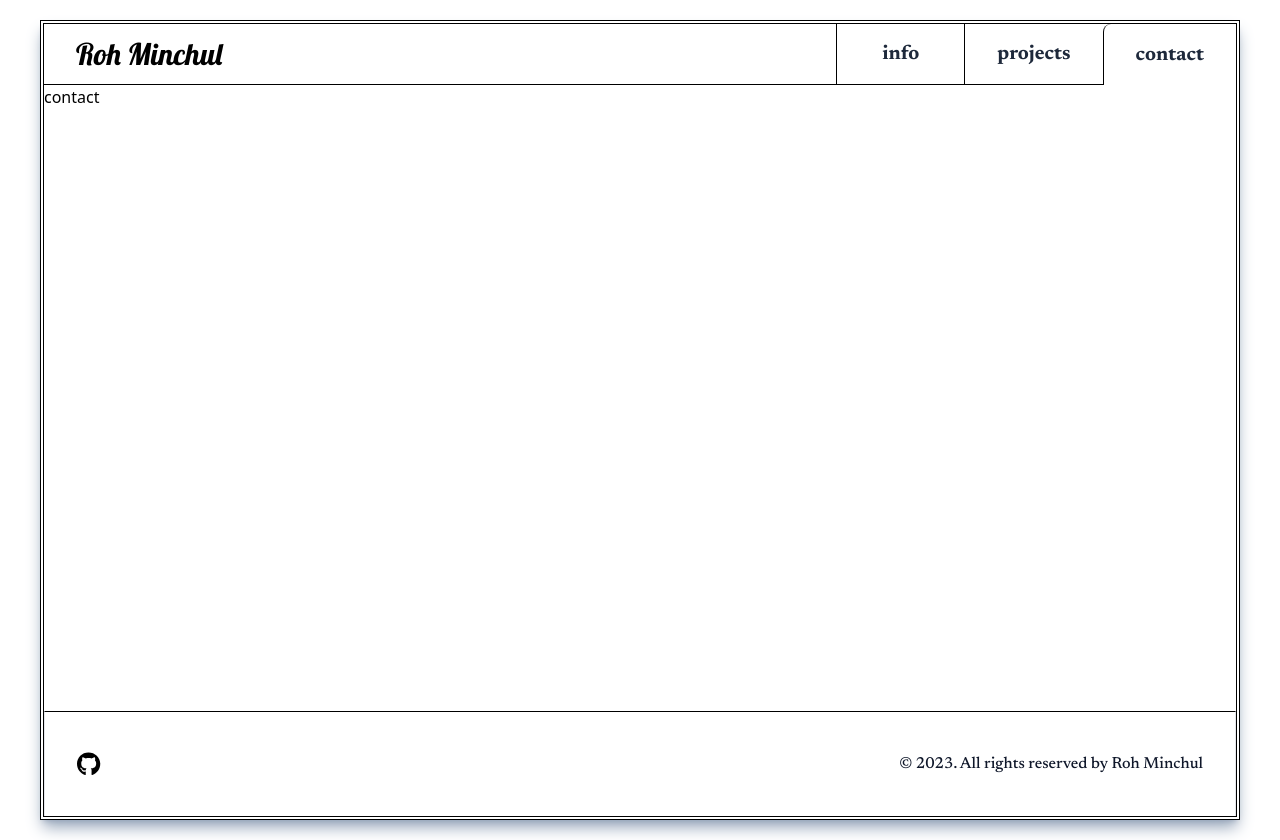
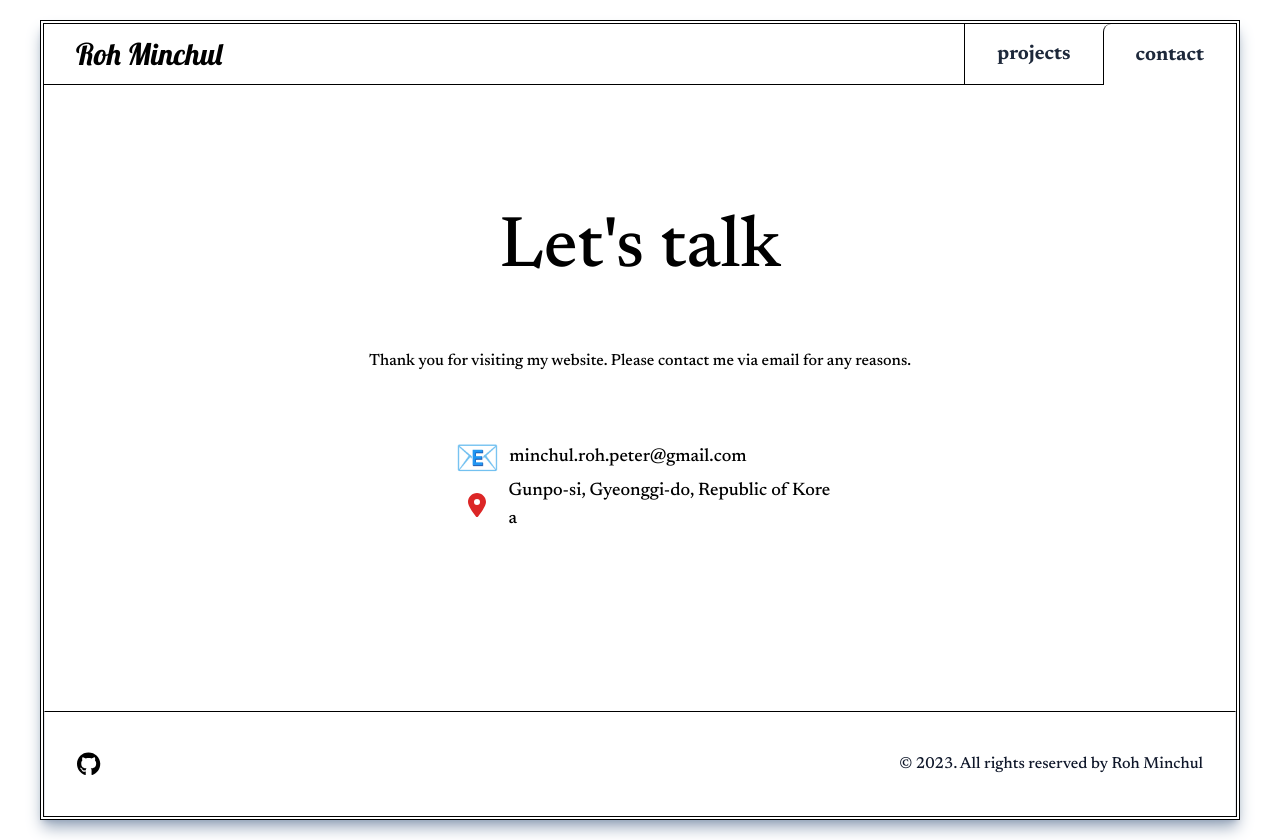
Before and after one commit to Peter-Roh/homepage, a React (Vite) app: page /contact in a window 1280 px wide. Built offline with nearby package versions, Linux system fonts and the light colour scheme.

Commit message:
renew homepage with react with vite

```diff
--- a/package.json
+++ b/package.json
@@ -15,6 +15,7 @@
     "@formkit/auto-animate": "^0.7.0",
     "@fortawesome/fontawesome-svg-core": "^6.4.2",
     "@fortawesome/free-brands-svg-icons": "^6.4.2",
+    "@fortawesome/free-solid-svg-icons": "^6.4.2",
     "@fortawesome/react-fontawesome": "^0.2.0",
     "@reduxjs/toolkit": "^1.9.5",
     "react": "^18.2.0",
--- a/src/App.tsx
+++ b/src/App.tsx
@@ -1,7 +1,6 @@
 import { Routes, Route } from "react-router-dom";
 import Layout from "./components/Layout";
 import Home from "./pages/Home";
-import Info from "./pages/Info";
 import Projects from "./pages/Projects";
 import Shopaholic from "./pages/Shopaholic";
 import Contact from "./pages/Contact";
@@ -13,7 +12,6 @@ function App() {
       <Routes>
         <Route element={<Layout />}>
           <Route path="/" index element={<Home />} />
-          <Route path="/info" index element={<Info />} />
           <Route path="/projects" element={<Projects />} />
           <Route path="/projects/shopaholic" element={<Shopaholic />} />
           <Route path="/contact" element={<Contact />} />
--- a/src/components/Header.tsx
+++ b/src/components/Header.tsx
@@ -18,10 +18,6 @@ function Header() {
 
   const menus: menu[] = useMemo(
     () => [
-      {
-        name: "Info",
-        url: "/info",
-      },
       {
         name: "Projects",
         url: "/projects",
--- a/src/components/Modal.tsx
+++ b/src/components/Modal.tsx
@@ -4,11 +4,6 @@ function Modal() {
   return (
     <>
       <div className="dropdown-content absolute right-0 top-[3.55rem] z-10 w-full lg:hidden">
-        <Link to="/info">
-          <div className="flex w-full items-center justify-start border border-b-[1px] border-b-black bg-white py-3 pl-6 font-newsreader text-xl font-semibold lowercase">
-            Info
-          </div>
-        </Link>
         <Link to="/projects">
           <div className="flex w-full items-center justify-start border border-b-[1px] border-b-black bg-white py-3 pl-6 font-newsreader text-xl font-semibold lowercase">
             Projects
--- a/src/pages/404.tsx
+++ b/src/pages/404.tsx
@@ -1,17 +1,6 @@
 import { Helmet } from "react-helmet-async";
-import { useAppDispatch } from "../redux/hooks";
-import { useEffect } from "react";
-import { resetModal } from "../redux/modal";
 
 function NotFound() {
-  const dispatch = useAppDispatch();
-
-  useEffect(() => {
-    return () => {
-      dispatch(resetModal());
-    };
-  }, []);
-
   return (
     <>
       <Helmet>
--- a/src/pages/Contact.tsx
+++ b/src/pages/Contact.tsx
@@ -2,6 +2,8 @@ import { Helmet } from "react-helmet-async";
 import { useAppDispatch } from "../redux/hooks";
 import { useEffect } from "react";
 import { resetModal } from "../redux/modal";
+import { FontAwesomeIcon } from "@fortawesome/react-fontawesome";
+import { faLocationDot } from "@fortawesome/free-solid-svg-icons";
 
 function Contact() {
   const dispatch = useAppDispatch();
@@ -17,7 +19,43 @@ function Contact() {
       <Helmet>
         <title>Roh Minchul | Contact</title>
       </Helmet>
-      <div>contact</div>
+      <div>
+        <div className="flex-x-center mt-32">
+          <p className="text-center font-newsreader text-7xl">
+            Let&apos;s talk
+          </p>
+        </div>
+        <div className="flex-x-center mt-16 px-4">
+          <p className="text-center font-newsreader">
+            Thank you for visiting my website. Please contact me via email for
+            any reasons.
+          </p>
+        </div>
+        <div className="flex-y-center mx-auto mt-16 w-fit lg:w-1/3">
+          <div>
+            <div className="flex items-center justify-start break-all px-1">
+              <span role="img" aria-label="email" className="w-16 text-center">
+                <p className="text-4xl">📧</p>
+              </span>
+              <span className="font-newsreader text-lg">
+                minchul.roh.peter@gmail.com
+              </span>
+            </div>
+            <div className="flex items-center justify-start break-all px-1">
+              <span className="w-16 text-center">
+                <FontAwesomeIcon
+                  icon={faLocationDot}
+                  size="xl"
+                  color="#dc2626"
+                />
+              </span>
+              <span className="font-newsreader text-lg">
+                Gunpo-si, Gyeonggi-do, Republic of Korea
+              </span>
+            </div>
+          </div>
+        </div>
+      </div>
     </>
   );
 }
--- a/src/pages/Info.tsx
+++ /dev/null
@@ -1,25 +0,0 @@
-import { Helmet } from "react-helmet-async";
-import { useAppDispatch } from "../redux/hooks";
-import { useEffect } from "react";
-import { resetModal } from "../redux/modal";
-
-function Info() {
-  const dispatch = useAppDispatch();
-
-  useEffect(() => {
-    return () => {
-      dispatch(resetModal());
-    };
-  }, []);
-
-  return (
-    <>
-      <Helmet>
-        <title>Roh Minchul | Info</title>
-      </Helmet>
-      <div>info</div>
-    </>
-  );
-}
-
-export default Info;
```
Also changed, not shown: 1 other file (tests, documents, lock files or other folders).
